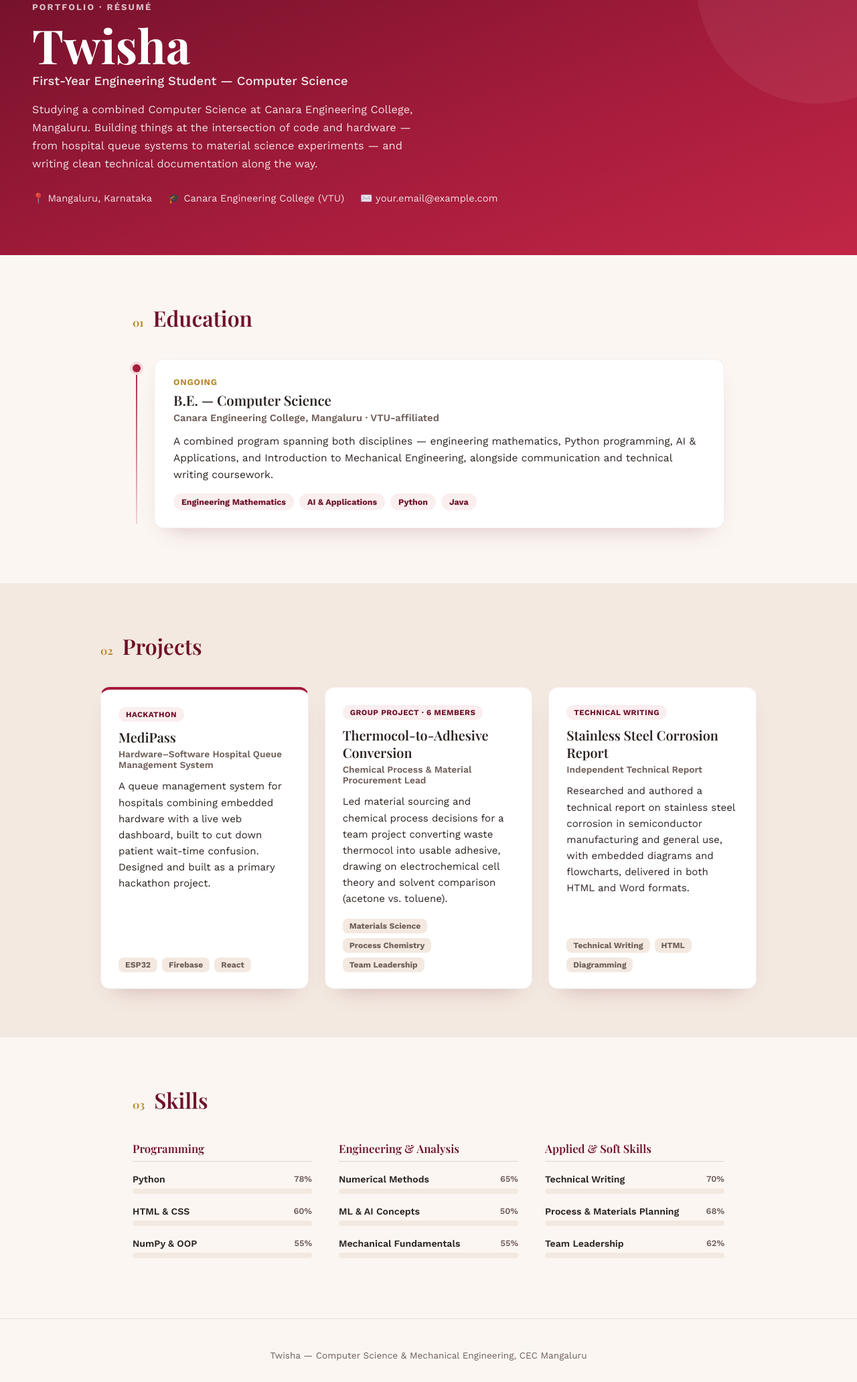
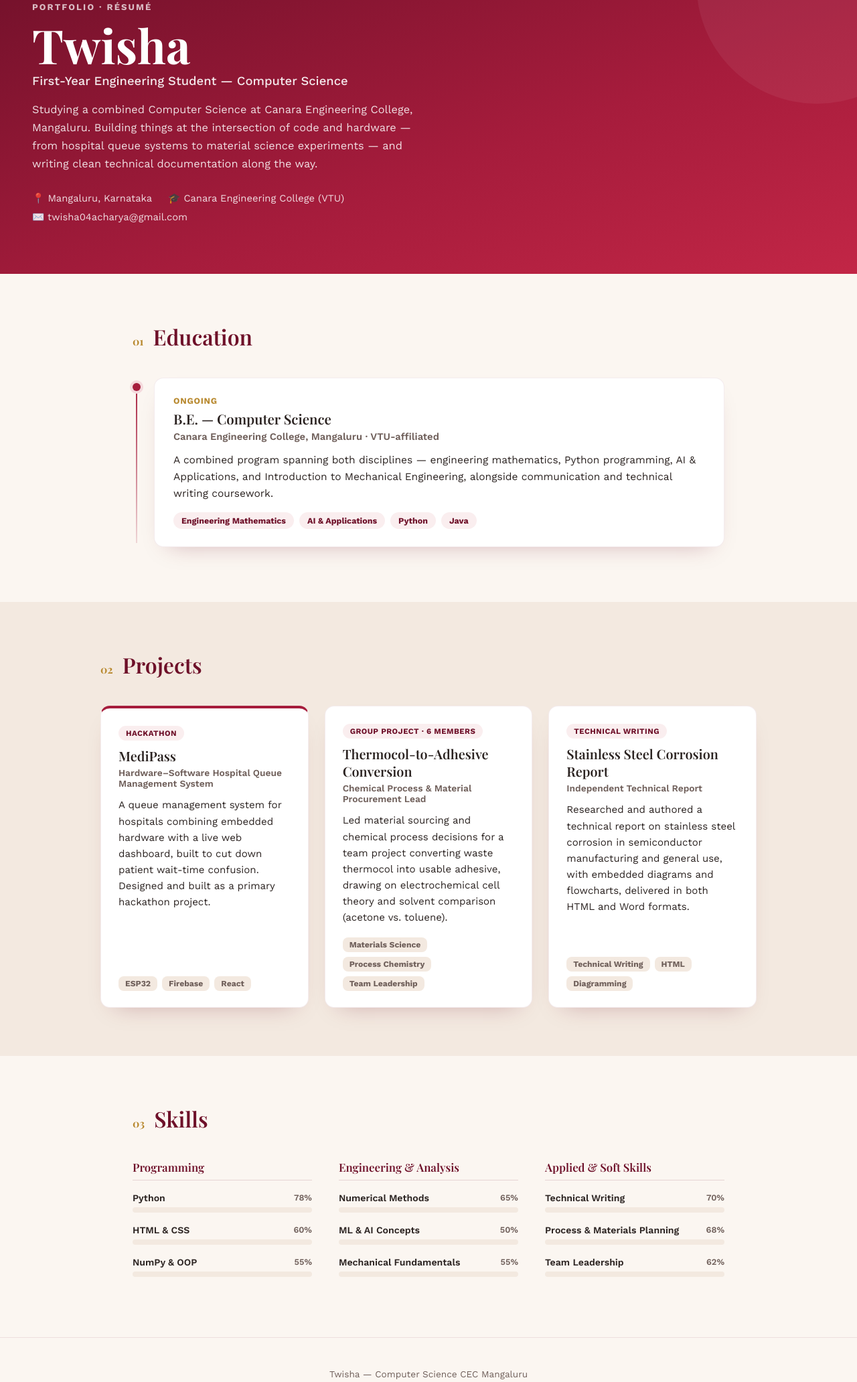
Before and after one commit to twishaachary4/random, a plain HTML site: page portfolio/index.html in a window 1280 px wide. Shown: the part 143-2207 px from the top of the page at 67% size. Drawn offline with nearby package versions, Linux system fonts and the light colour scheme; a script that the page names is missing; a web font is replaced by a local one.

Commit message:
NEW ONERRREE

```diff
--- a/portfolio/index.html
+++ b/portfolio/index.html
@@ -36,7 +36,7 @@
       <ul class="hero__meta">
         <li>📍 Mangaluru, Karnataka</li>
         <li>🎓 Canara Engineering College (VTU)</li>
-        <li>✉️ your.email@example.com</li>
+        <li>✉️ twisha04acharya@gmail.com</li>
       </ul>
     </div>
   </header>
@@ -213,7 +213,7 @@
   </main>
 
   <footer class="foot">
-    <p>Twisha — Computer Science &amp; Mechanical Engineering, CEC Mangaluru</p>
+    <p>Twisha — Computer Science CEC Mangaluru</p>
   </footer>
 
 <script src="script.js"></script>
```
